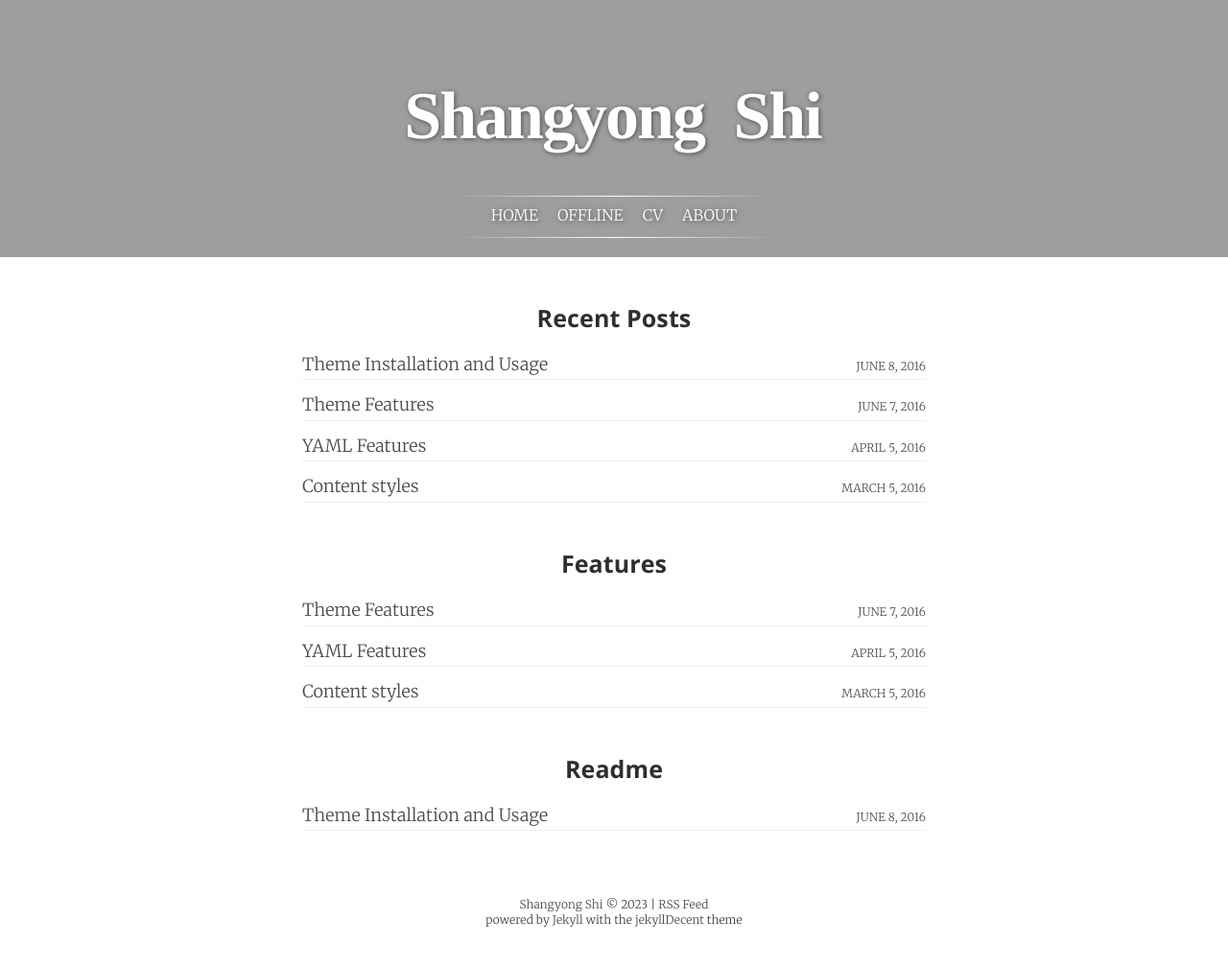
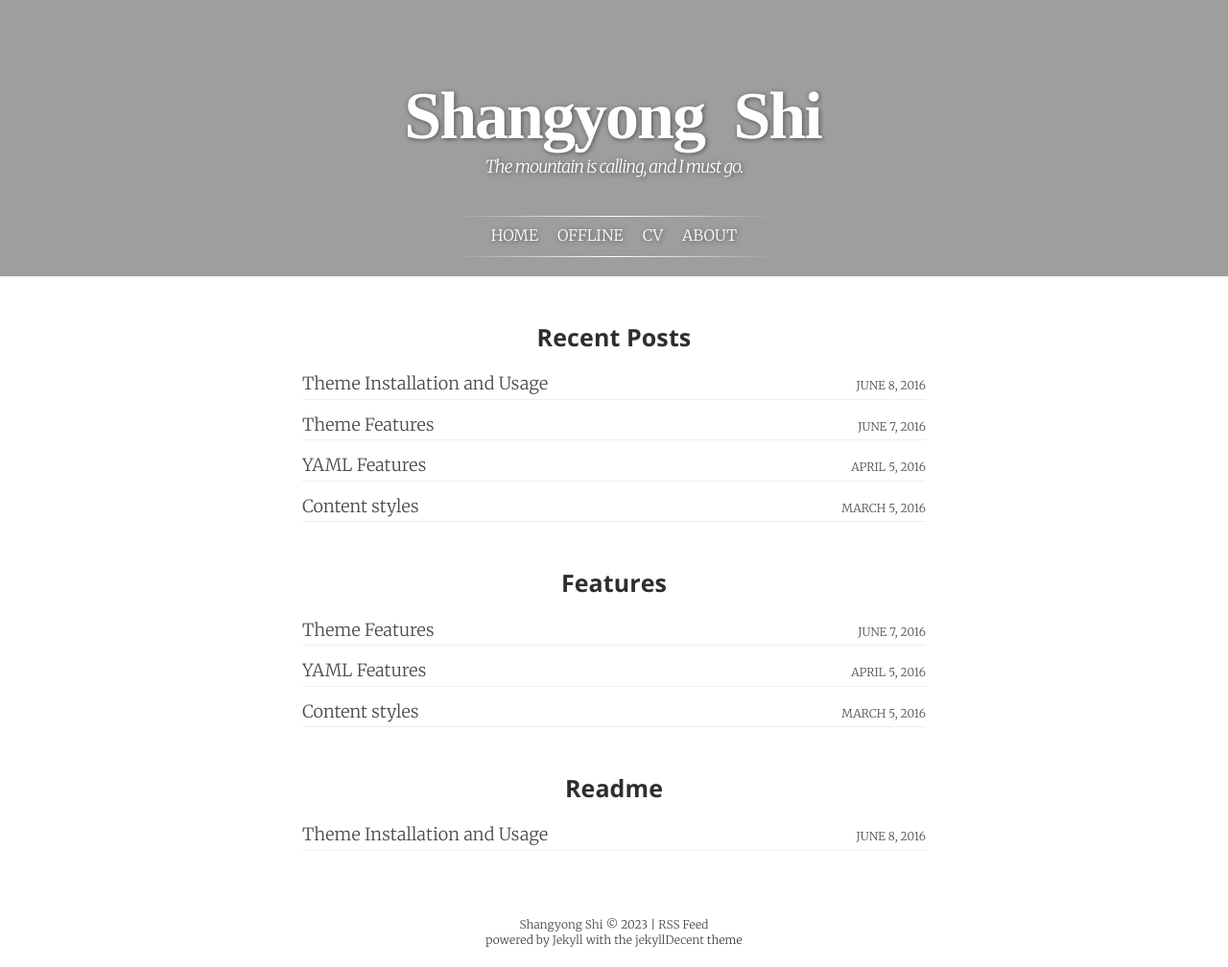
Before and after one commit to ShangyongShi/shangyongshi.github.io, a Jekyll site: the page built from index.html, in a window 1280 px wide. Shown: the whole page at 96% size. Built offline with Jekyll 4.4.1, drawn with Linux system fonts in a browser that asks for light colours; some web fonts are replaced; before the commit the page ends 987 px from its top, so only the background shows below that.

Commit message:
change slogan

```diff
--- a/_config.yml
+++ b/_config.yml
@@ -7,7 +7,7 @@
 
 # Site settings
 title:            Shangyong Shi
-subtitle:
+subtitle:         The mountain is calling, and I must go.
 description:      Shangyong Shi personal blog
 keywords:
 language:         "en" # default language of the blog. Language codes: http://www.w3schools.com/tags/ref_language_codes.asp
--- a/_data/authors.yml
+++ b/_data/authors.yml
@@ -30,7 +30,7 @@ sshi:                                                      # Fallback if nothing
   name:         "Shangyong Shi"                               # used to display author name
   cover:        /assets/brycecanyon.jpg        # OPTIONAL: defines location of cover image in about page
   picture:      /assets/sshi.jpg                              # OPTIONAL: author picture
-  bio:          The mountain is calling, and I must go.                               # OPTIONAL: text below author name in posts
+  bio:          Stay curious                               # OPTIONAL: text below author name in posts
   location:     United States                                       # OPTIONAL: used to display location of the author
   website:      shangyongshi.github.io      	              # OPTIONAL: link to the author of a post
   email:  	sshi2@fsu.edu                                                    # OPTIONAL: used in the about page
```
